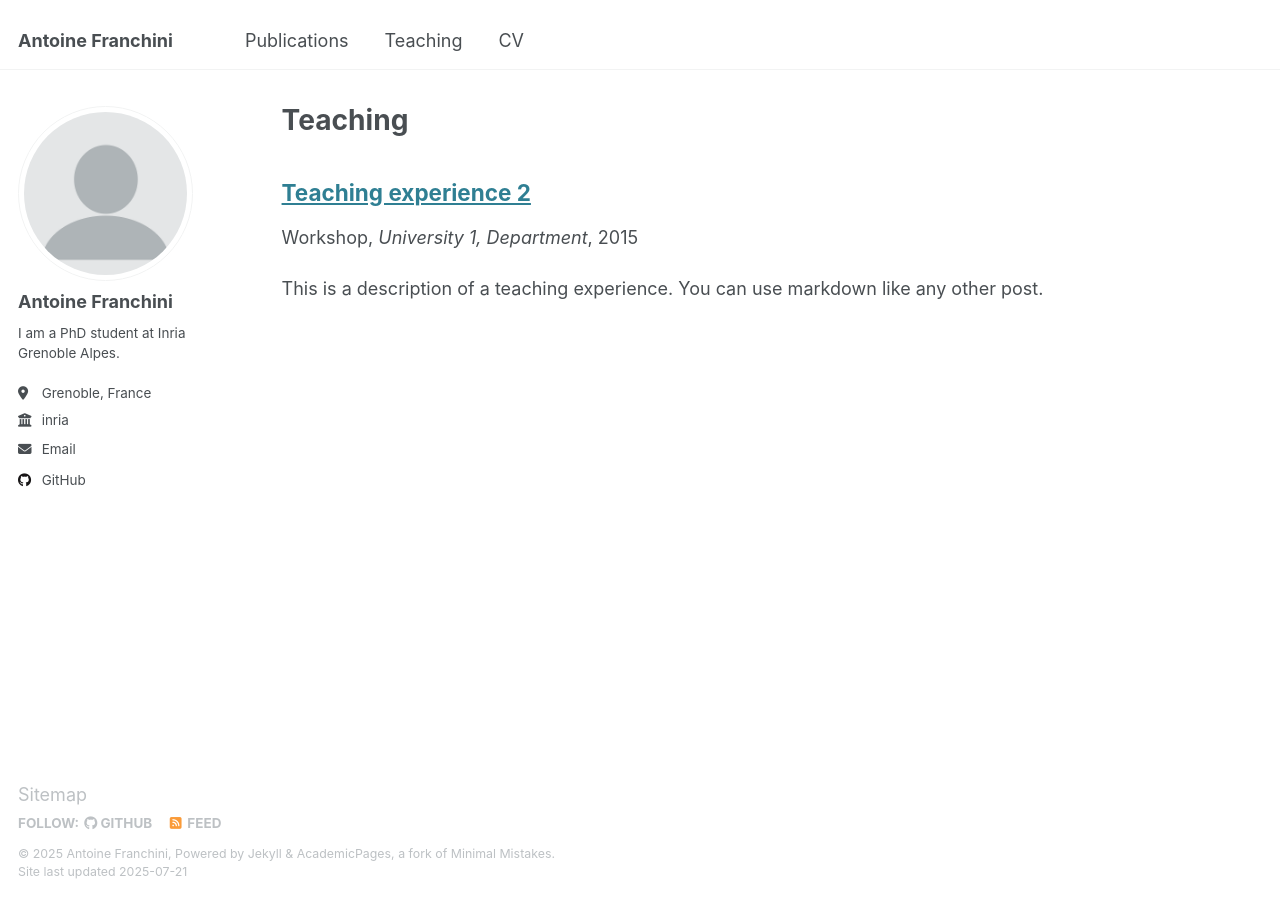
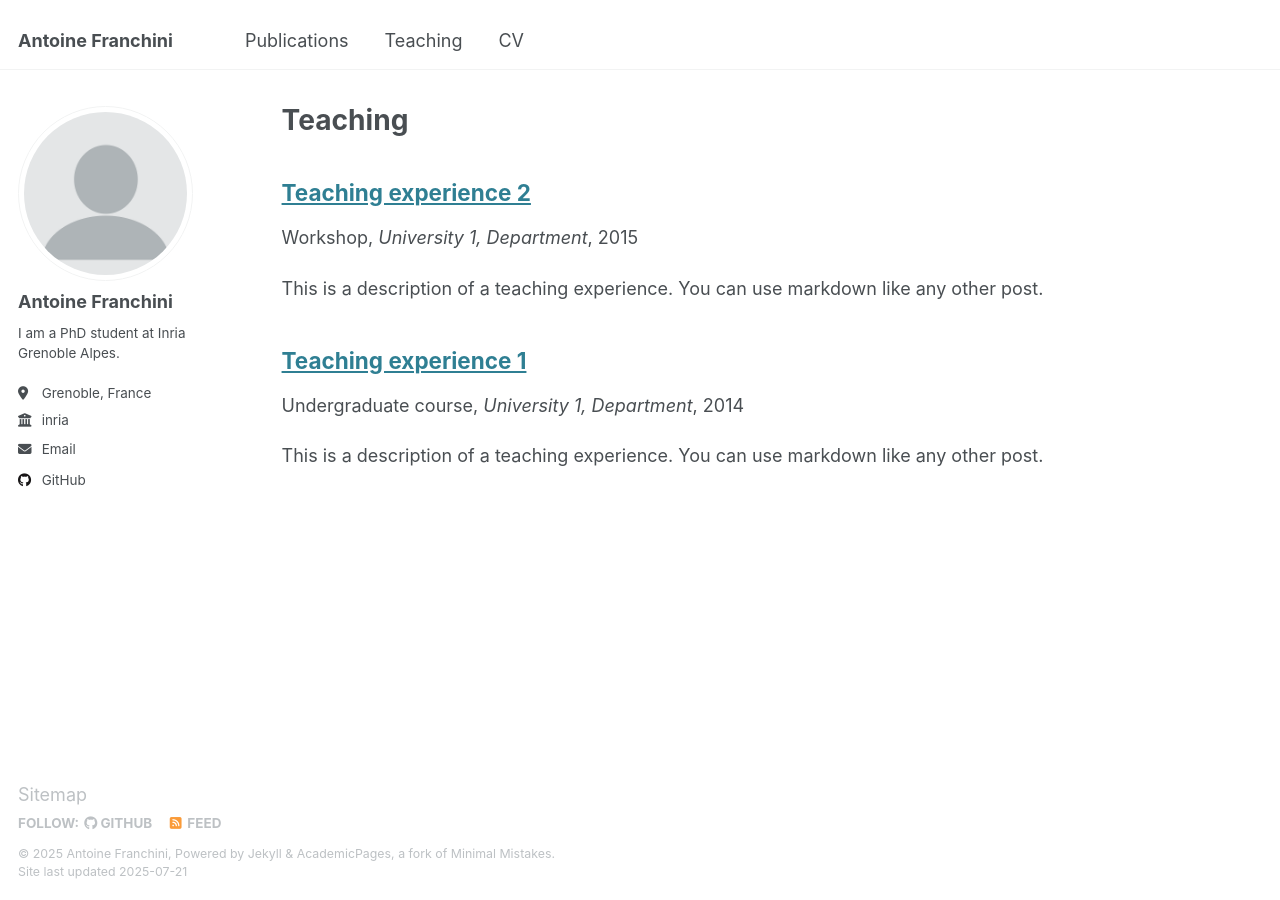
Before and after one commit to antoineinria/antoineinria.github.io, a Jekyll site: the page built from _pages/teaching.html, in a window 1280 px wide. Built offline with Jekyll 4.4.1, drawn with Linux system fonts in a browser that asks for light colours; a file with an impossible date is left out.

Commit message:
Update 2014-spring-teaching-1.md

```diff
--- a/_teaching/2014-spring-teaching-1.md
+++ b/_teaching/2014-spring-teaching-1.md
@@ -1,13 +1,14 @@
 ---
-title: "Mathematics 1st year of bachelor"
+title: "Teaching experience 1"
 collection: teaching
 type: "Undergraduate course"
-permalink: /talks/2012-03-01-talk-1
-venue: "Université Grenoble Alpes, Department"
-date: 2025
-location: "Saint-Martin d'Hères, France"
+permalink: /teaching/2014-spring-teaching-1
+venue: "University 1, Department"
+date: 2014-01-01
+location: "City, Country"
 ---
-Algebra and Analysis turorials for 1st year students in Bachelor in Physics and Mathematics
+
+This is a description of a teaching experience. You can use markdown like any other post.
 
 Heading 1
 ======
```
